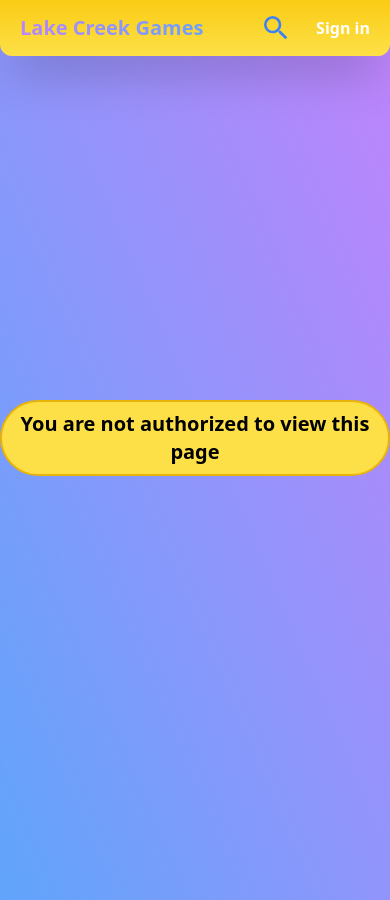
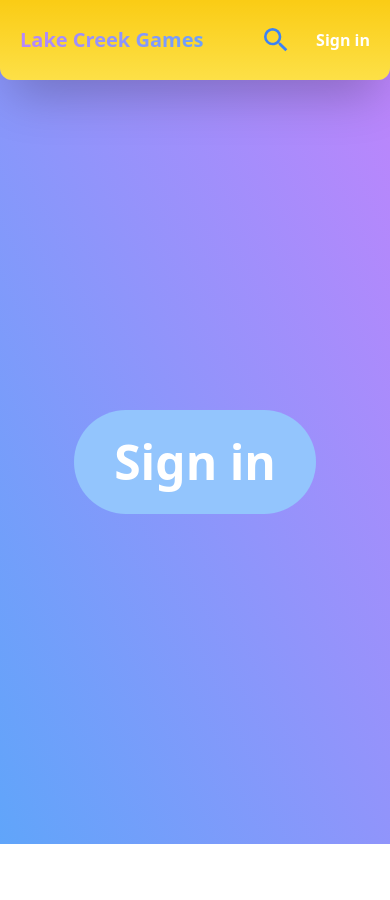
Before and after one commit to NeoPrint3D/lake-creek-games, a React (Vite) app: page /upload in a window 390 px wide. After the commit the page ends 844 px from the top, so only its background shows below. Built offline with nearby package versions, Linux system fonts and the light colour scheme; no server answers.

Commit message:
added css height changes

```diff
--- a/index.html
+++ b/index.html
@@ -4,6 +4,8 @@
     <meta charset="UTF-8" />
     <link rel="icon" type="image/svg+xml" href="/src/assets/title.png" />
     <meta name="viewport" content="width=device-width, initial-scale=1.0" />
+    <meta http-equiv="X-UA-Compatible" content="ie=edge" />
+    <meta name="description" content="a game sharing site for Lake Creek">
     <title>Lake Creek Games</title>
   </head>
   <body>
--- a/package.json
+++ b/package.json
@@ -5,7 +5,7 @@
   "scripts": {
     "dev": "vite",
     "build": "tsc && vite build",
-    "preview": "vite preview",
+    "preview": "tsc && vite build && vite preview",
     "deploy": "tsc && vite build && firebase deploy"
   },
   "dependencies": {
--- a/src/App.tsx
+++ b/src/App.tsx
@@ -2,25 +2,23 @@ import { Suspense, lazy } from "react";
 import { UserProvider } from "./contexts/user";
 import { Routes, Route } from "react-router-dom";
 
-import Header from "./components/Header";
-import Home from "./pages/Home";
-
+const Home = lazy(() => import("./pages/Home"));
+const Header = lazy(() => import("./components/Header"));
 const Search = lazy(() => import("./pages/Search"));
 const Upload = lazy(() => import("./pages/Upload"));
 const Admin = lazy(() => import("./pages/Admin"));
 
-function App() {
+export default function App() {
   //make the header always at the top
-
   return (
-    <div className="bg-gradient-to-tr from-blue-400 to-purple-400  overflow-y-auto bg-cover ">
+    <div className="bg-gradient-to-tr from-blue-400 to-purple-400  overflow-y-auto bg-cover min-h-screen">
       <UserProvider>
         <>
           <Suspense
             fallback={
-              <main>
+              <div className="flex justify-center items-center main">
                 <h5 className="animate-bounce text-5xl">Loading...</h5>
-              </main>
+              </div>
             }
           >
             <Header />
@@ -29,6 +27,12 @@ function App() {
               <Route path="/Admin" element={<Admin />} />
               <Route path="/upload" element={<Upload />} />
               <Route path="/search" element={<Search />} />
+
+              <Route path="*" element={
+                <div className="flex items-center justify-center main">
+                  <h1 className="text-9xl">404</h1>
+                </div>
+              } />
             </Routes>
           </Suspense>
         </>
@@ -36,5 +40,3 @@ function App() {
     </div>
   );
 }
-
-export default App;
--- a/src/components/GoogleButtons.tsx
+++ b/src/components/GoogleButtons.tsx
@@ -26,7 +26,7 @@ function SignIn() {
   return (
     <div className="flex">
       <button
-        className="text-white font-bold text-md sm:text-2xl "
+        className="text-white font-bold  "
         onClick={googleSignIn}
       >
         Sign in
@@ -49,7 +49,7 @@ function SignOut() {
   return (
     <div>
       <button
-        className="text-white font-bold text-md sm:text-2xl "
+        className="text-white font-bold "
         onClick={googleSignOut}
       >
         Sign Out
--- a/src/components/Header.tsx
+++ b/src/components/Header.tsx
@@ -11,8 +11,8 @@ function Header() {
   //add sticky to the header when the user scrolls up uing react hooks
   return (
     <Headroom>
-      <header
-        className={`w-full grid grid-cols-5 h-14 sm:h-20 items-center rounded-b-xl shadow-2xl bg-gradient `}
+      <nav
+        className={`w-full grid grid-cols-5 h-20 items-center rounded-b-xl shadow-2xl bg-gradient `}
       >
         <Link
           to="/"
@@ -66,7 +66,7 @@ function Header() {
                     )}
 
 
-                    <div className="flex justify-center">
+                    <div className="flex justify-center text-md sm:text-2xl">
                       <SignOut />
                     </div>
                   </ul>
@@ -76,17 +76,19 @@ function Header() {
           ) : (
             //non logged in user
             <div className="flex items-center mr-5 gap-5">
-              <Link to="" className="p-1">
+              <Link to="/search" className="p-1">
                 <MdSearch
                   className="text-6xl text-blue-500 hover:text-blue-700  h-8 w-8 sm:w-16 sm:h-16"
                   size={60}
                 />
               </Link>
-              <SignIn />
+              <div className="text-md sm:text-2xl">
+                <SignIn />
+              </div>
             </div>
           )}
         </div>
-      </header>
+      </nav>
     </Headroom>
   );
 }
--- a/src/pages/Search.tsx
+++ b/src/pages/Search.tsx
@@ -21,7 +21,7 @@ export default function Search() {
     const results = useSearchResults(search)
 
     return (
-        <div className='min-h-screen '>
+        <>
             <div className="flex justify-center my-16 text-black p-3">
                 <input type="search" placeholder="Type in more than three charcters" className="w-full max-w-sm  md:max-w-2xl px-5 py-5 rounded-l-full" onChange={(e) => setSearch(e.target.value)} />
                 <div className="transition-all flex justify-center items-center bg-yellow-300 rounded-r-full ">
@@ -50,6 +50,6 @@ export default function Search() {
 
             </div>
 
-        </div>
+        </>
     );
 }
--- a/src/pages/Upload.tsx
+++ b/src/pages/Upload.tsx
@@ -11,6 +11,7 @@ import { uid as id } from "uid";
 import sendEmail from "../utils/sendEmail";
 
 import { UserContext } from "../contexts/user";
+import { SignIn } from "../components/GoogleButtons";
 //import the id library
 
 function Upload() {
@@ -151,7 +152,7 @@ function Upload() {
   };
 
   return currentUser.uid ? (
-    <div className="flex flex-col items-center text-white min-h-screen my-16 sm:my-5">
+    <div className="flex flex-col items-center text-white my-16 sm:my-5">
       {!isDone && progress > 0 && (
         <div className="flex flex-col items-start justify-center fixed h-screen">
           <div className="flex flex-col items-center justify-center bg-purple-500 p-3 rounded-xl shadow-2xl">
@@ -245,10 +246,10 @@ function Upload() {
       </form>
     </div>
   ) : (
-    <div className="flex flex-col items-center justify-center min-h-screen -translate-y-10">
-      <h1 className="text-xl font-bold text-center text-black bg-yellow-300 border-2 border-yellow-500 rounded-full py-2 px-4">
-        You are not authorized to view this page
-      </h1>
+    <div className="flex flex-col items-center justify-center main ">
+      <div className="transition-all bg-blue-300 hover:bg-blue-100 active:bg-blue-500 active:scale-90 rounded-full px-10 py-7 text-5xl">
+        <SignIn />
+      </div>
     </div>
   );
 }
--- a/src/styles/index.css
+++ b/src/styles/index.css
@@ -2,6 +2,10 @@
 @tailwind base;
 @tailwind components;
 @tailwind utilities;
+
+:root{
+  --header-height: 5rem;
+}
 
 em {
   @apply bg-blue-400;
@@ -21,8 +25,8 @@ em {
   @apply bg-blue-400 rounded-2xl hover:bg-blue-600;
 }
 
-main {
-  @apply h-screen flex justify-center items-center;
+.main {
+ min-height: calc(100vh - var(--header-height));
 }
 
 .input-container {
--- a/vite.config.ts
+++ b/vite.config.ts
@@ -1,7 +1,7 @@
-import { defineConfig } from 'vite'
-import react from '@vitejs/plugin-react'
+import { defineConfig } from "vite";
+import react from "@vitejs/plugin-react";
 
 // https://vitejs.dev/config/
 export default defineConfig({
-  plugins: [react()]
-})
+  plugins: [react()],
+});
```
